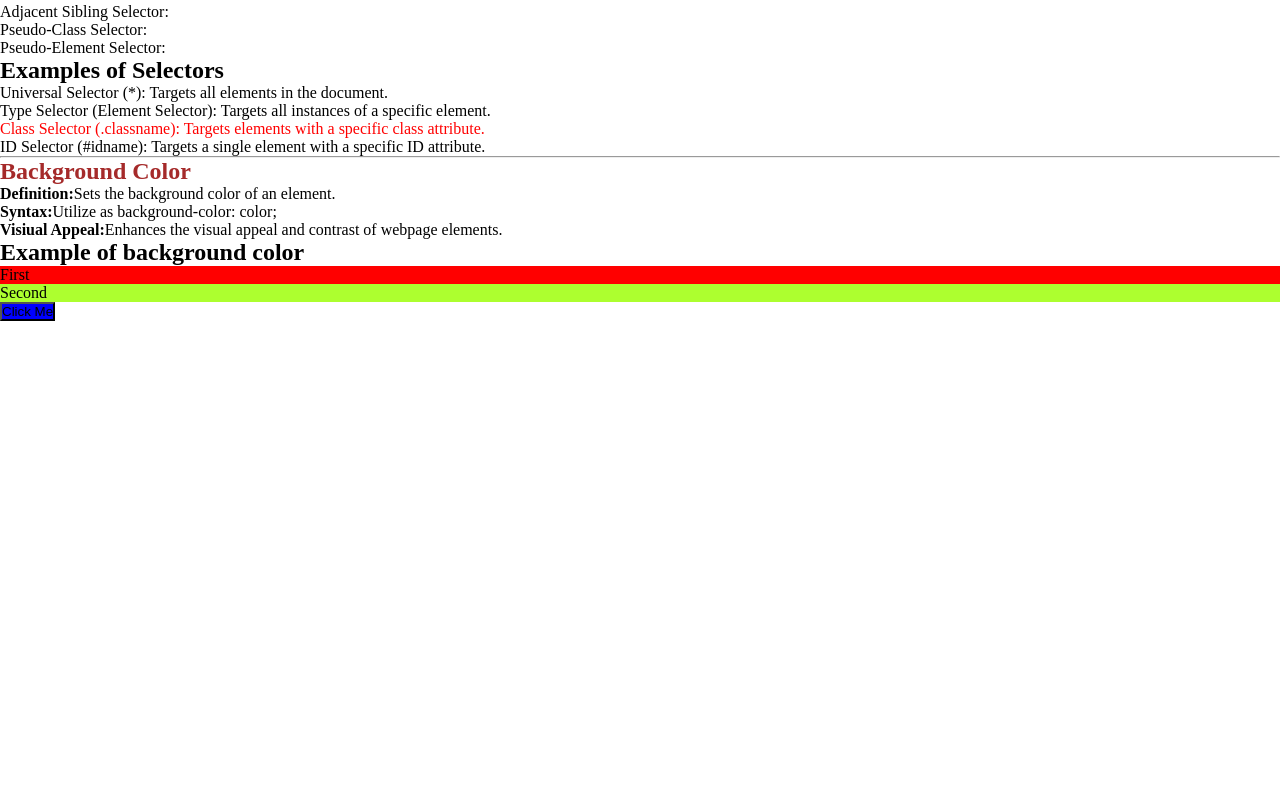
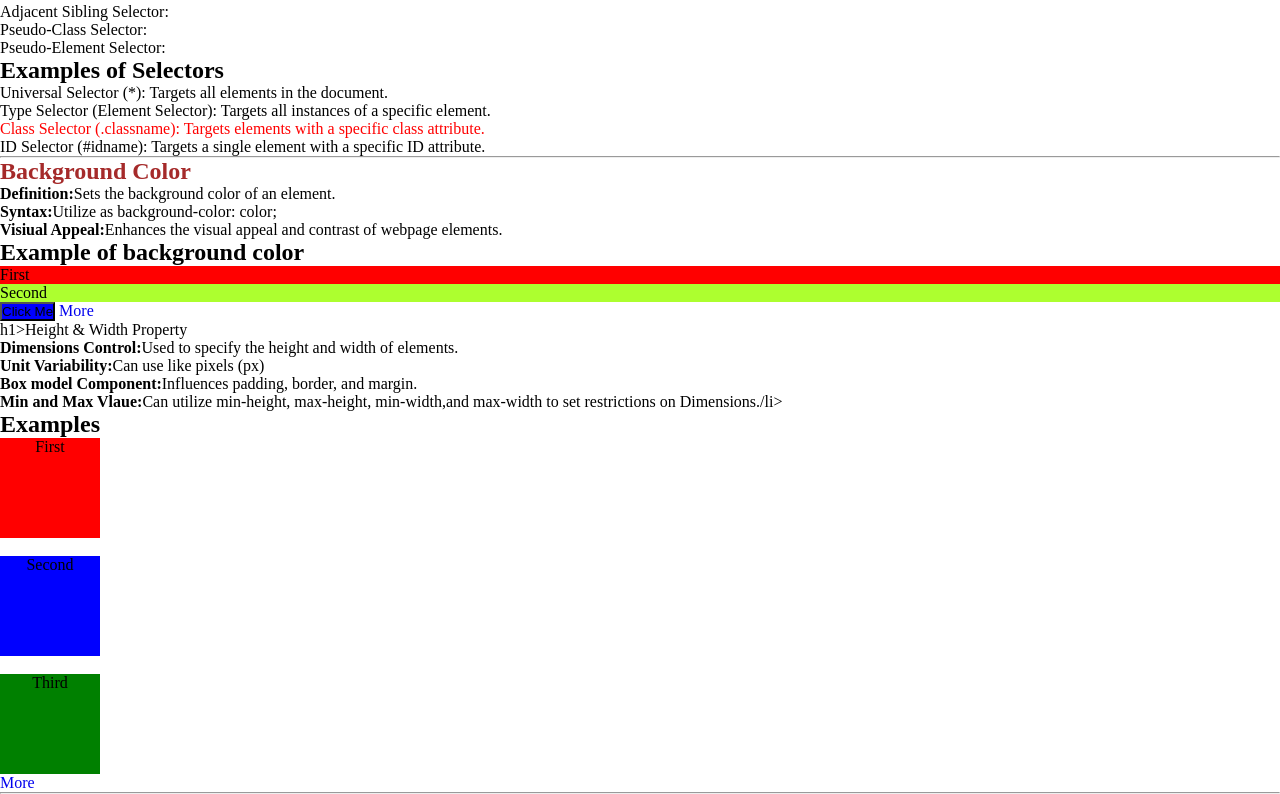
Before and after one commit to haidarraza21/FrontEndCraft, a plain HTML site: page CSS/Notes/index.html in a window 1280 px wide. Shown: the part 749-1543 px from the top of the page. Before the commit the page ends 1070 px from the top, so only its background shows below. Drawn offline with Linux system fonts and the light colour scheme.

Commit message:
Add height and width code

```diff
--- a/CSS/Notes/index.html
+++ b/CSS/Notes/index.html
@@ -104,8 +104,28 @@
     <div id="first">First</div>
     <div class="second">Second</div>
     <button>Click Me</button>
+    <a href="https://developer.mozilla.org/en-US/docs/Web/CSS/background-color">More</a>
 
 
+    <br>
+    <!--Height & Width Property-->
+    h1>Height & Width Property</h1>
+    <p>
+        <ul>
+            <li><b>Dimensions Control:</b>Used to specify the height and width of elements.</li>
+            <li><b>Unit Variability:</b>Can use like pixels (px)</li>
+            <li><b>Box model Component:</b>Influences padding, border, and margin.</li>
+            <li><b>Min and Max Vlaue:</b>Can utilize min-height, max-height, min-width,and max-width to set restrictions on Dimensions./li>
+        </ul>
+    </p>
+
+    <h2>Examples</h2>
+    <div id="first_box" class="box">First</div> <br>
+    <div id="second_box" class="box">Second</div> <br>
+    <div id="third_box" class="box">Third</div>
+
+    <a href="https://developer.mozilla.org/docs/Web/CSS/height">More</a>
+    <hr>
 
 </body>
 
--- a/CSS/Notes/style.css
+++ b/CSS/Notes/style.css
@@ -62,3 +62,18 @@ button{
     color: black;
     background-color: blue;
 }
+/*Height and Width Property */
+.box{
+    height: 100px;
+    width: 100px;
+    text-align: center;
+}
+#first_box{
+    background-color: red;
+}
+#second_box{
+    background-color: blue;
+}
+#third_box{
+    background-color: green;
+}
```
